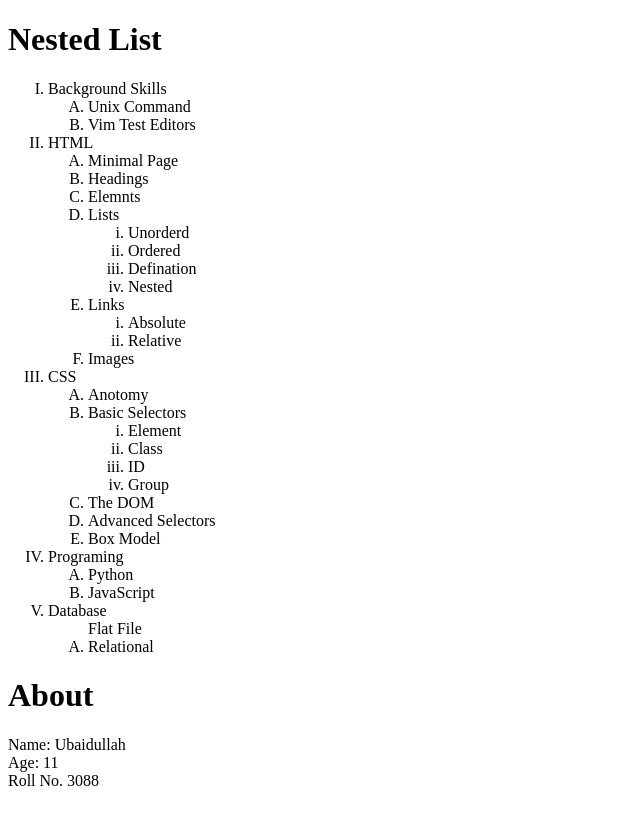
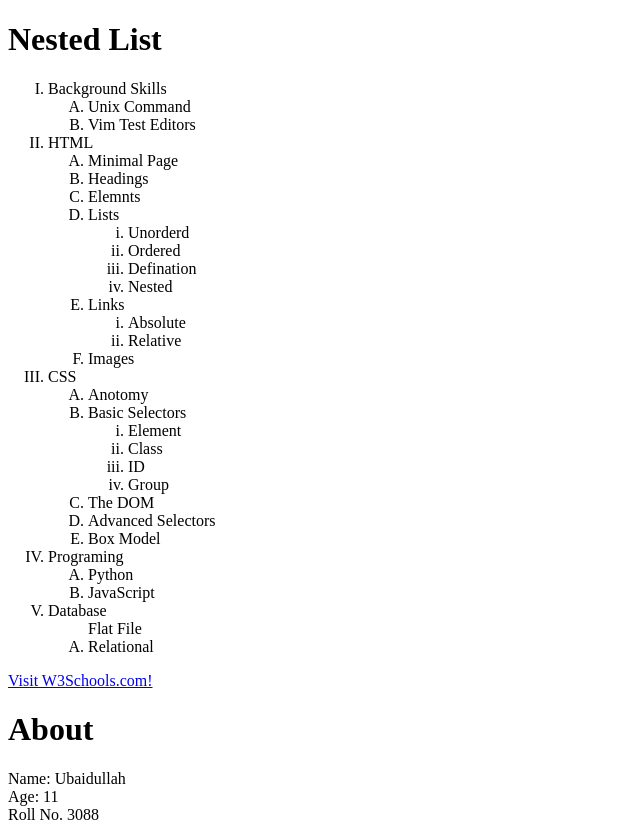
Before and after one commit to developer321940/third-assignment, a plain HTML site: page index.html in a window 1280 px wide. Shown: the whole page, without its empty margins (0-640 px from the left). Before the commit the page ends 806 px from the top, so only its background shows below. Drawn offline with Linux system fonts and the light colour scheme.

Commit message:
Update index.html

```diff
--- a/index.html
+++ b/index.html
@@ -121,6 +121,9 @@
             </ol>
         </li>
     </ol>
+    <p>
+        <a href="https://www.w3schools.com/">Visit W3Schools.com!</a>
+    </p>
     <h1>
         About
     </h1>
```
